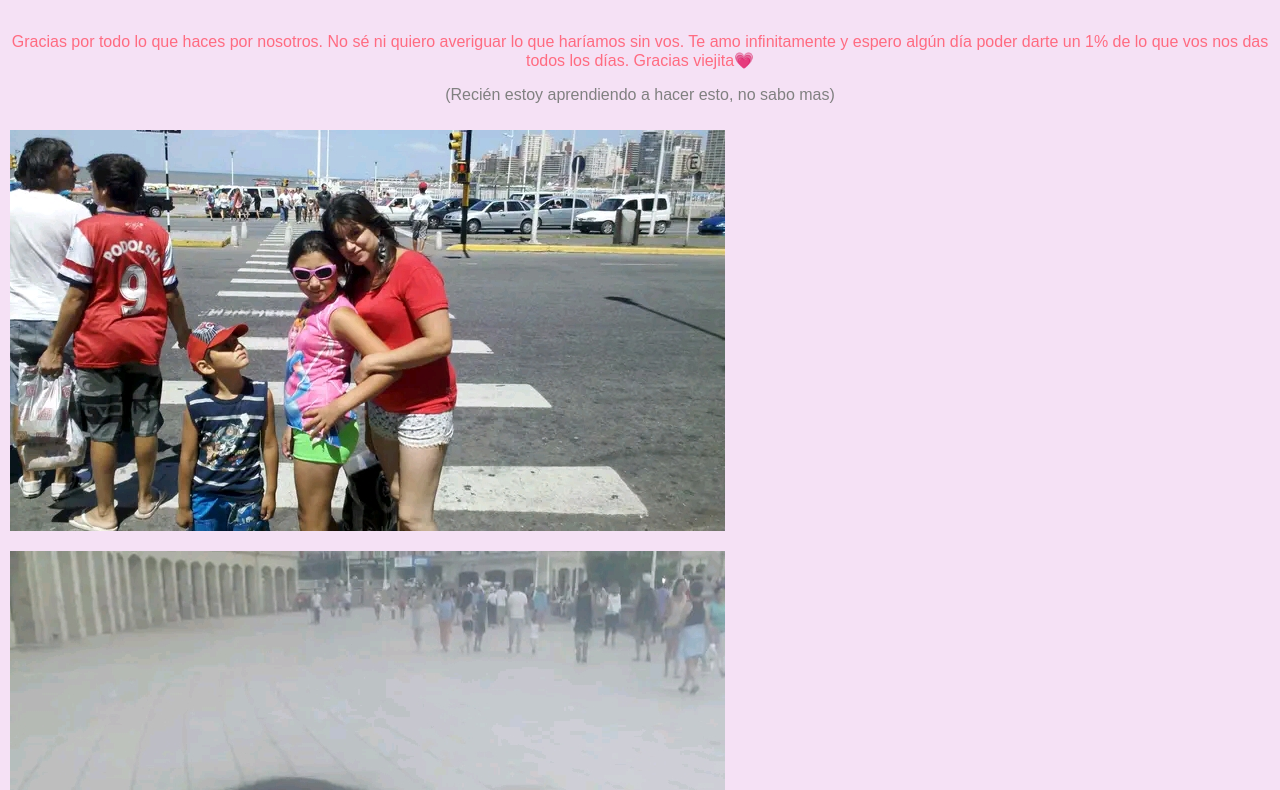
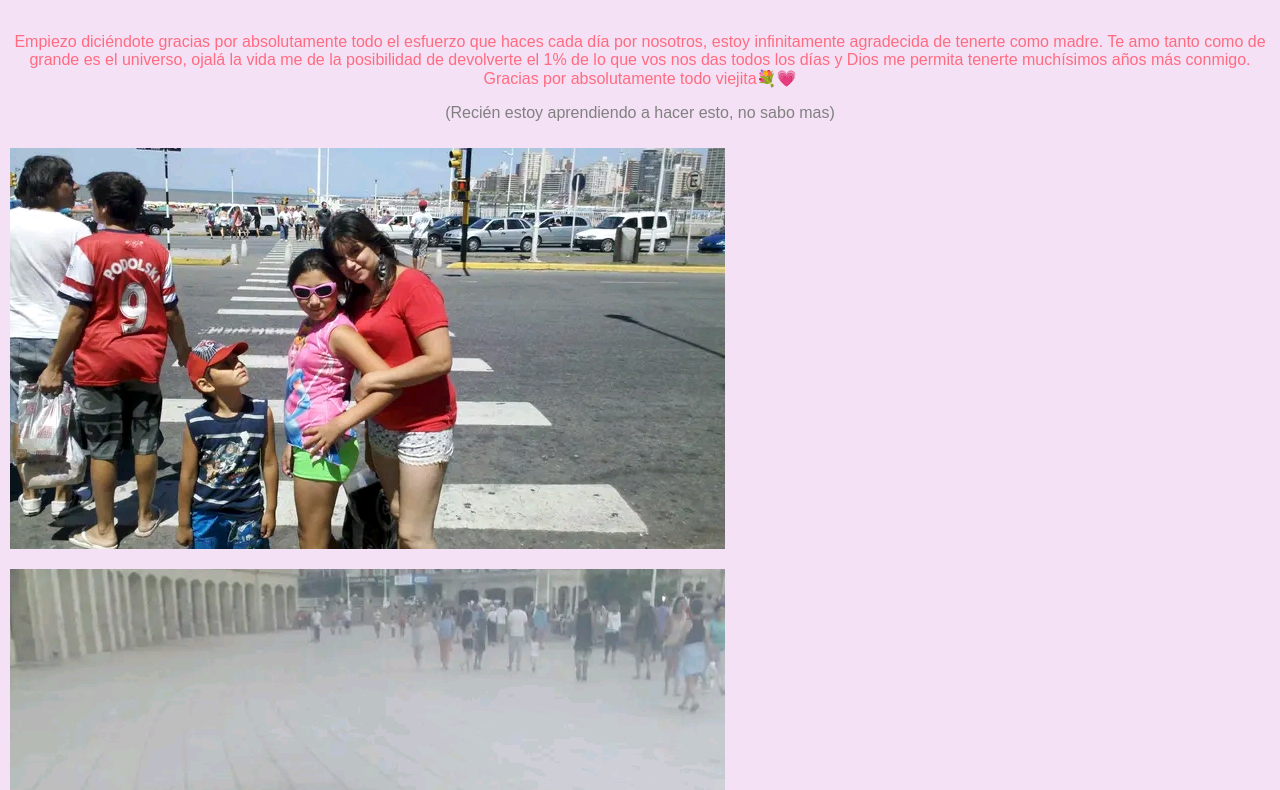
Before and after one commit to arisey0/arisey0.github.io, a plain HTML site: page index.html in a window 1280 px wide. Shown: the part 83-873 px from the top of the page. Drawn offline with Linux system fonts and the light colour scheme.

Commit message:
Update index.html

```diff
--- a/index.html
+++ b/index.html
@@ -84,7 +84,7 @@
     <h1>Feliz Día, Ma</h1>
     <!-- ... (código anterior) ... -->
 
-<p>Gracias por todo lo que haces por nosotros. No sé ni quiero averiguar lo que haríamos sin vos. Te amo infinitamente y espero algún día poder darte un 1% de lo que vos nos das todos los días. Gracias viejita💗</p>
+<p>Empiezo diciéndote gracias por absolutamente todo el esfuerzo que haces cada día por nosotros, estoy infinitamente agradecida de tenerte como madre. Te amo tanto como de grande es el universo, ojalá la vida me de la posibilidad de devolverte el 1% de lo que vos nos das todos los días y Dios me permita tenerte muchísimos años más conmigo. Gracias por absolutamente todo viejita💐💗</p>
 <p style="color: gray;">(Recién estoy aprendiendo a hacer esto, no sabo mas)</p>
 
 <!-- ... (código posterior) ... -->
```
